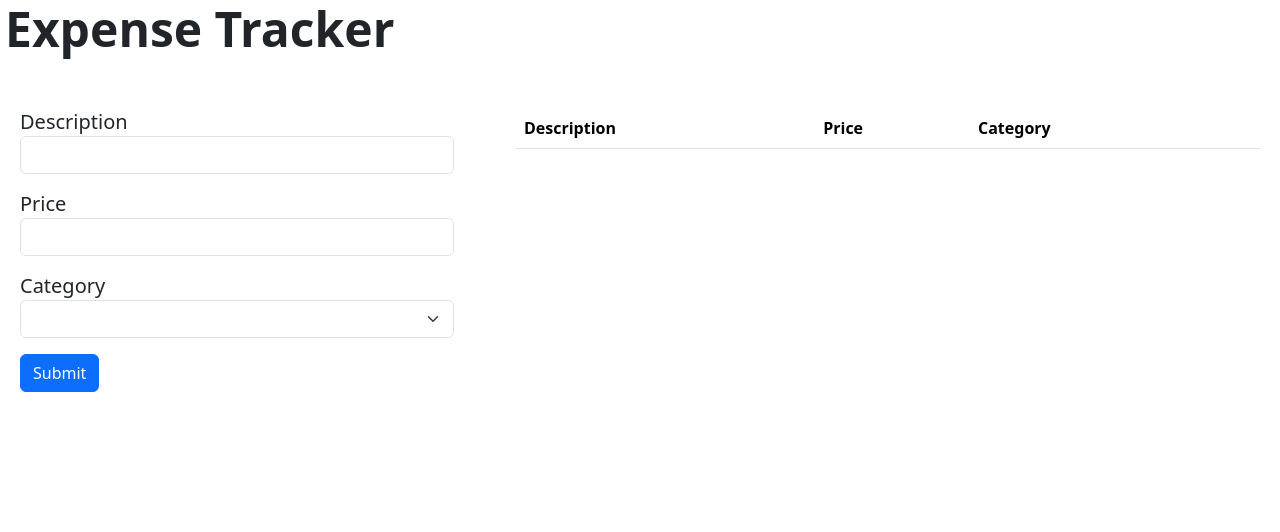
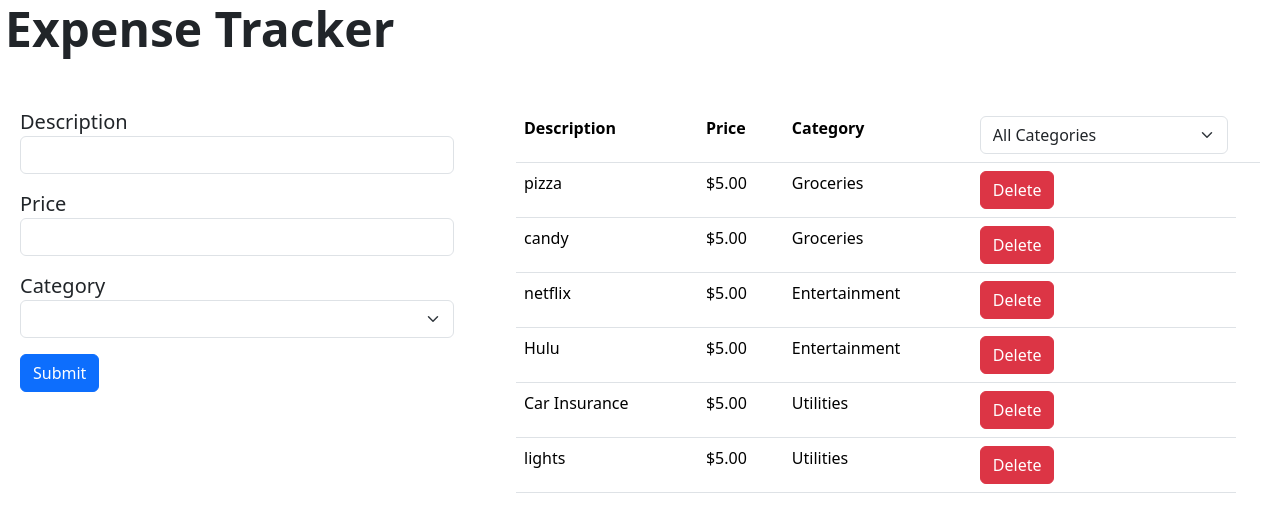
Before and after one commit to Rilwan0410/Expense_Tracker, a React (Vite) app in the folder ExpenseTracker_Self-Project/: page / in a window 1280 px wide. Shown: the top 532 px of the page. Built offline with nearby package versions, Linux system fonts and the light colour scheme.

Commit message:
finished adding filtering to choose which category to show

```diff
--- a/ExpenseTracker_Self-Project/src/App.jsx
+++ b/ExpenseTracker_Self-Project/src/App.jsx
@@ -4,14 +4,37 @@ import ListForm from "./components/ListForm";
 import ExpenseTable from "./components/ExpenseTable";
 
 function App() {
-  const [expenses, setExpenses] = useState([]);
+  const [expenses, setExpenses] = useState([
+    { description: "pizza", price: 5, category: "Groceries" },
+    { description: "candy", price: 5, category: "Groceries" },
+    { description: "netflix", price: 5, category: "Entertainment" },
+    { description: "Hulu", price: 5, category: "Entertainment" },
+    { description: "Car Insurance", price: 5, category: "Utilities" },
+    { description: "lights", price: 5, category: "Utilities" },
+  ]);
+  const [categories, setCategories] = useState("");
+  const [prevList, setPrevList] = useState([])
 
   return (
     <>
       <h1 className="font-semibold text-[3rem] ml-[5px]">Expense Tracker</h1>
       <div className=" mt-[30px] p-[20px] flex justify-between  overflow-hidden max-h-[90vh]">
-        <ListForm expenses={expenses} setExpenses={setExpenses} />
-        <ExpenseTable expenses={expenses} setExpenses={setExpenses} />
+        <ListForm
+          expenses={expenses}
+          setExpenses={setExpenses}
+          categories={categories}
+          setCategories={setCategories}
+
+        />
+        <ExpenseTable
+          expenses={expenses}
+          setExpenses={setExpenses}
+          categories={categories}
+          setCategories={setCategories}
+          prevList = {prevList}
+          setPrevList={setPrevList}
+
+        />
       </div>
     </>
   );
--- a/ExpenseTracker_Self-Project/src/components/ExpenseTable.jsx
+++ b/ExpenseTracker_Self-Project/src/components/ExpenseTable.jsx
@@ -1,7 +1,16 @@
-import React, { useState } from "react";
-
-const ExpenseTable = ({expenses, setExpenses}) => {
-
+import React, { useState, useEffect } from "react";
+import { capitalize } from "../utils";
+const ExpenseTable = ({
+  expenses,
+  setExpenses,
+  categories,
+  setCategories,
+  prevList,
+  setPrevList,
+}) => {
+  useEffect(() => {
+    setPrevList(expenses);
+  }, []);
 
   function deleteExpense(e) {
     const htmlElement = e.target.closest("tr").firstChild.innerText;
@@ -10,17 +19,42 @@ const ExpenseTable = ({expenses, setExpenses}) => {
       (expense) => expense.description != htmlElement
     );
     setExpenses(filtered);
+    setPrevList(filtered);
+  }
+
+  function filterResults(e) {
+    if (e.target.value === "all") {
+      setExpenses(prevList);
+    } else {
+      const filteredExpenses = prevList.filter((exp) => {
+        return exp.category === capitalize(e.target.value);
+      });
+      setExpenses(filteredExpenses);
+    }
   }
 
   return (
-    <div className="w-[60%] overflow-scroll" >
+    <div className="w-[60%] overflow-scroll">
       <table className="table ">
         <thead></thead>
         <tbody className="relative">
-          <tr className='sticky top-0 z-10'>
+          <tr className="sticky top-0 z-10">
             <td className="font-bold">Description</td>
             <td className="font-bold">Price</td>
             <td className="font-bold">Category</td>
+            <td className="font-bold">
+              <select
+                className="form-select"
+                name=""
+                id=""
+                onChange={filterResults}
+              >
+                <option value="all">All Categories</option>
+                <option value="groceries">Groceries</option>
+                <option value="entertainment">Entertainment</option>
+                <option value="utilities">Utilities</option>
+              </select>
+            </td>
             <td></td>
           </tr>
 
--- a/ExpenseTracker_Self-Project/src/components/ListForm.jsx
+++ b/ExpenseTracker_Self-Project/src/components/ListForm.jsx
@@ -11,9 +11,7 @@ const ListForm = ({expenses, setExpenses}) => {
     handleSubmit,
     reset
   } = useForm();
-  // console.log(formState);
-  // console.log(errors);
-  // console.log(isValid);
+
   function onSubmit(data){
     data.description = capitalize(data.description)
     data.price = Number(data.price)
@@ -75,7 +73,6 @@ const ListForm = ({expenses, setExpenses}) => {
       </div>
       <button
         type="submit"
-        // disabled={!isValid}
         className="btn btn-primary text-medium"
       >
         Submit
```
